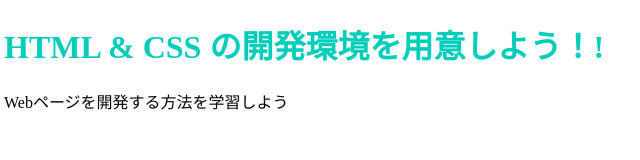
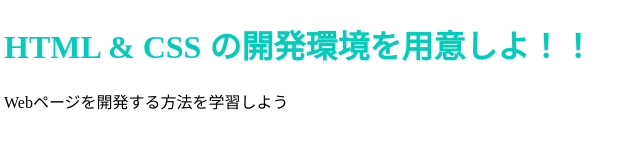
Before and after one commit to mrsugitani/mrsugitani-web, a plain HTML site: page index.html in a window 1280 px wide. Shown: the full height of the page, 4-644 px from the left. Drawn offline with Linux system fonts and the light colour scheme.

Commit message:
Update index.html

```diff
--- a/index.html
+++ b/index.html
@@ -6,7 +6,7 @@
     <link rel="stylesheet" href="stylesheet.css">
   </head>
   <body>
-    <h1 class="title">HTML & CSS の開発環境を用意しよう！!</h1>
+    <h1 class="title">HTML & CSS の開発環境を用意しよ！！</h1>
     <p>Webページを開発する方法を学習しよう</p>
   </body>
 </html>
```
